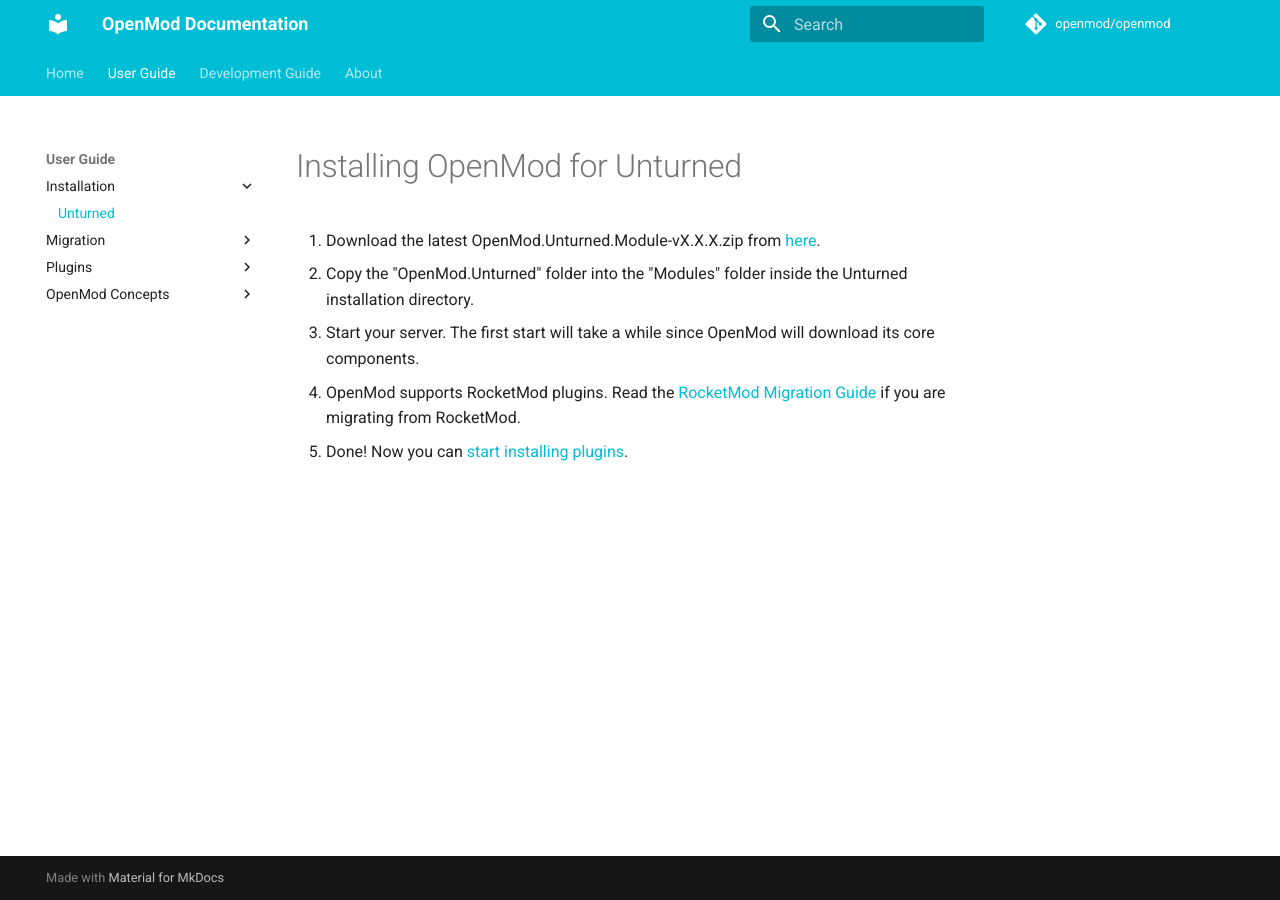
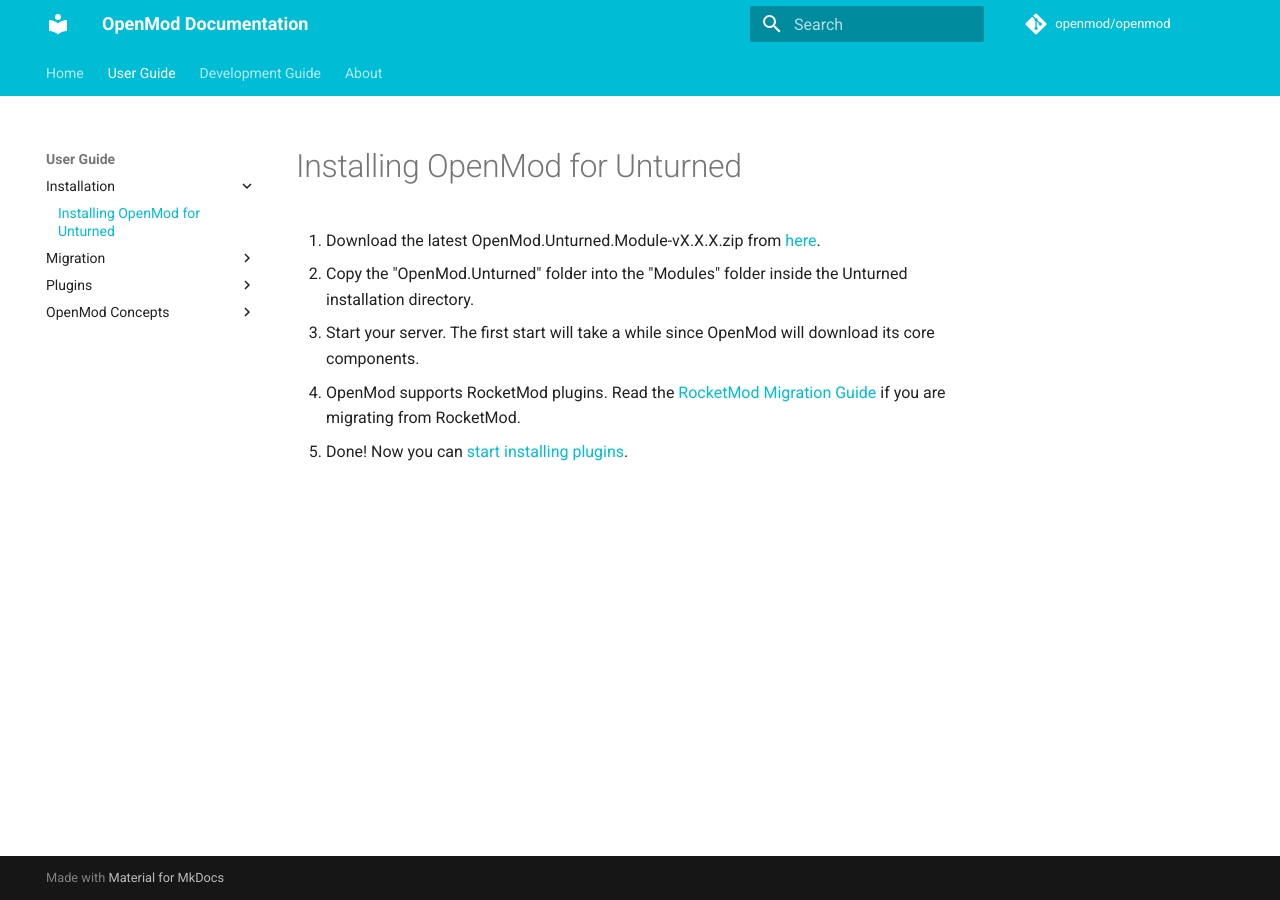
Before and after one commit to openmod/openmod-docs, an MkDocs documentation site: the page built from content/user-guide/installation/unturned.md, in a window 1280 px wide. Built offline with MkDocs 1.6.1 and Material for MkDocs 9.7.7, drawn with Linux system fonts in a browser that asks for light colours; comment, search, counter and statistics services are not loaded; old or Windows-style settings are respelled for this version of MkDocs.

Commit message:
Update Unturned installation title

```diff
--- a/mkdocs.yml
+++ b/mkdocs.yml
@@ -10,7 +10,7 @@ pages:
     - Home: index.md
     - User Guide:
         - Installation:
-            - Unturned: user-guide/installation/unturned.md
+            - Installing OpenMod for Unturned: user-guide/installation/unturned.md
         - Migration:
             - Migrating from RocketMod: user-guide/migration/rocketmod.md
         - Plugins:
```
